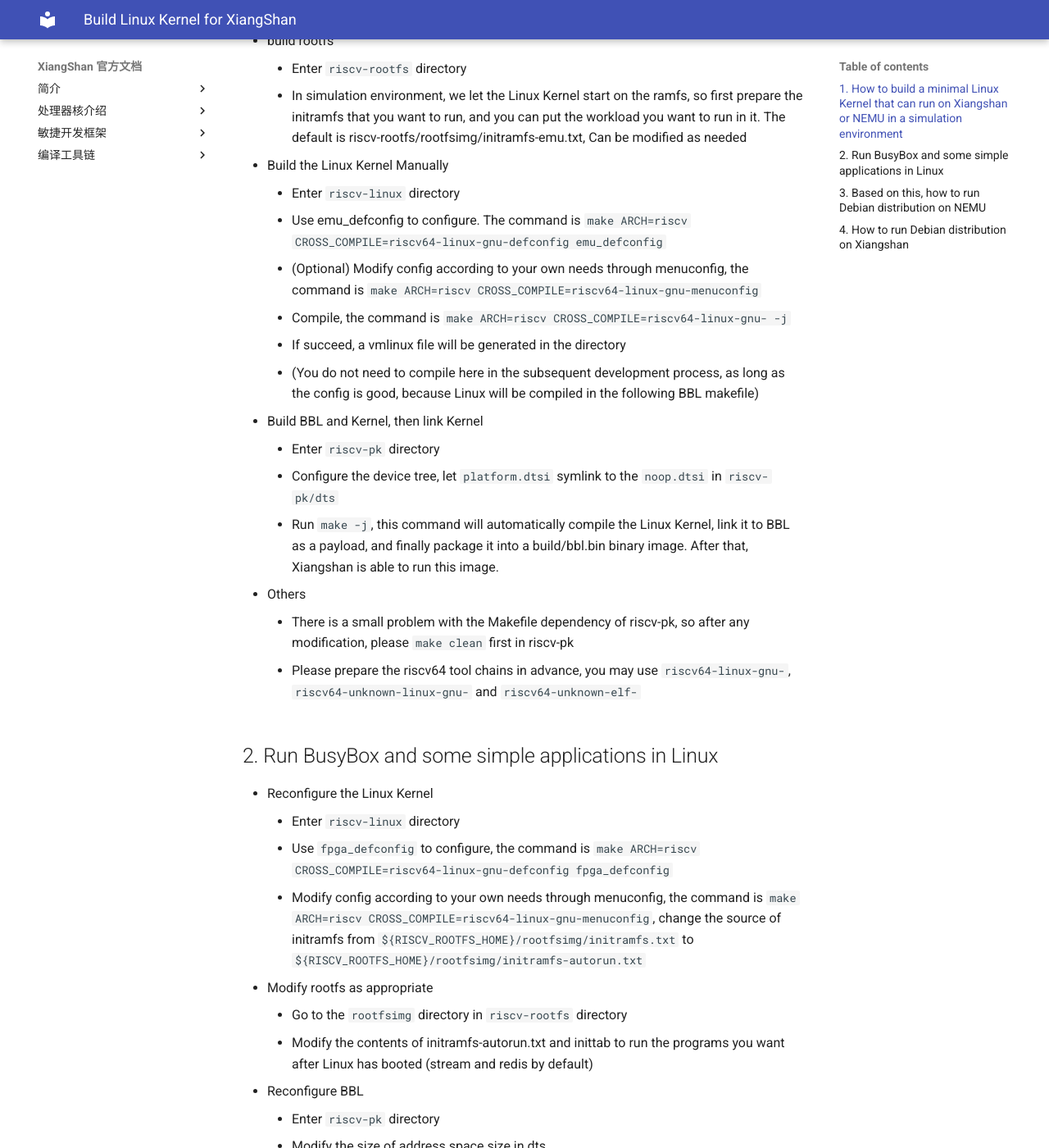
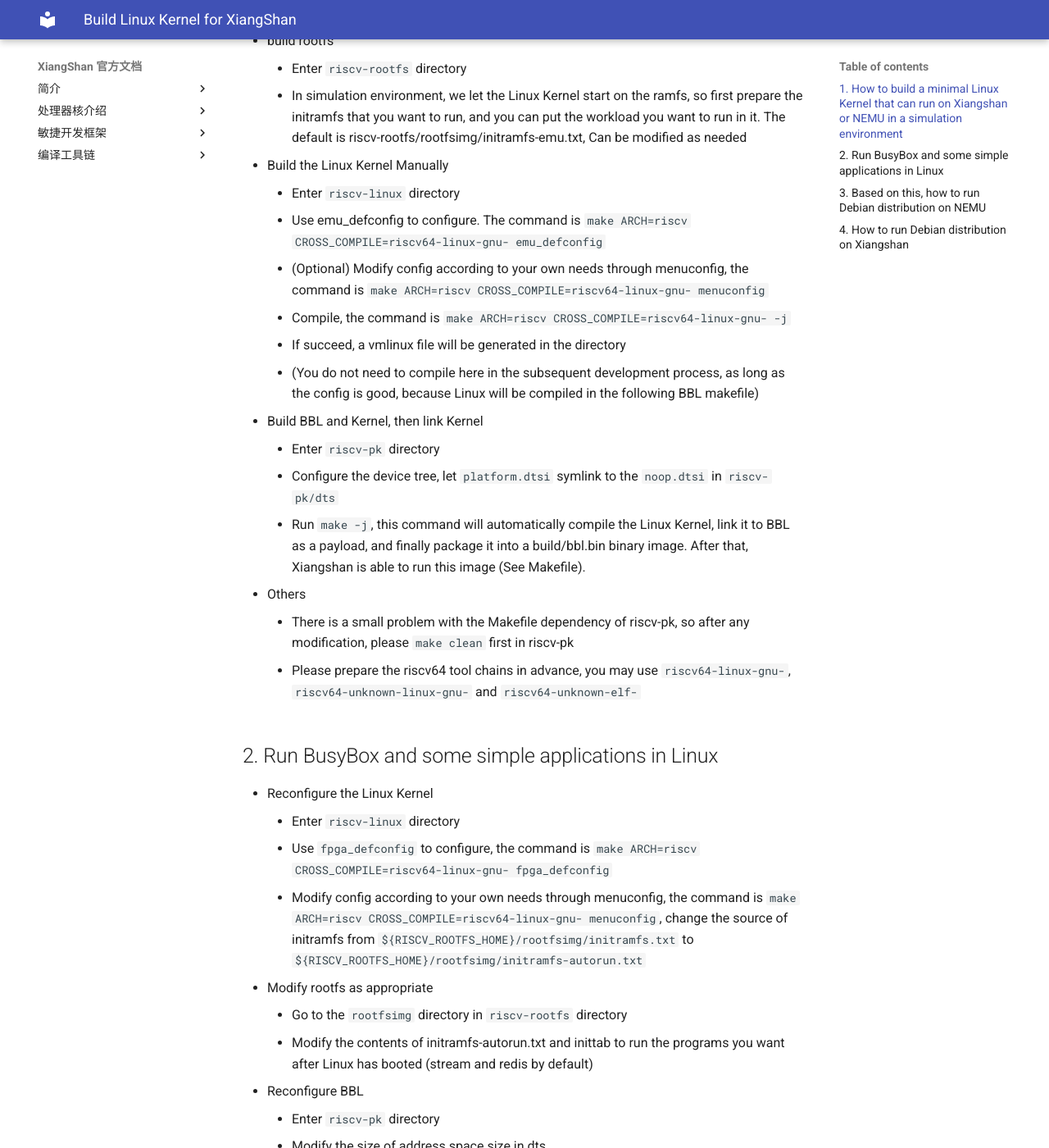
Before and after one commit to OpenXiangShan/XiangShan-doc, an MkDocs documentation site: the page built from docs/tools/linux-kernel-for-xs-en.md, in a window 1280 px wide and 1400 px high, scrolled down 734 px. Shown: the whole window at 82% size. Built offline with MkDocs 1.6.1 and Material for MkDocs 9.7.7, drawn with Linux system fonts in a browser that asks for light colours; some of the changed text lies outside the part shown.

Commit message:
doc,tools: update linux-kernel-en to zh version (#23)
* tools/linux-kernel: update some commands

* compiler/gnu_toolchain-en: fix typo

```diff
--- a/docs/tools/linux-kernel-for-xs-en.md
+++ b/docs/tools/linux-kernel-for-xs-en.md
@@ -21,15 +21,15 @@
     - In simulation environment, we let the Linux Kernel start on the ramfs, so first prepare the initramfs that you want to run, and you can put the workload you want to run in it. The default is riscv-rootfs/rootfsimg/initramfs-emu.txt, Can be modified as needed
 - Build the Linux Kernel Manually
     - Enter `riscv-linux` directory
-    - Use emu_defconfig to configure. The command is `make ARCH=riscv CROSS_COMPILE=riscv64-linux-gnu-defconfig emu_defconfig`
-    - (Optional) Modify config according to your own needs through menuconfig, the command is `make ARCH=riscv CROSS_COMPILE=riscv64-linux-gnu-menuconfig`
+    - Use emu_defconfig to configure. The command is `make ARCH=riscv CROSS_COMPILE=riscv64-linux-gnu- emu_defconfig`
+    - (Optional) Modify config according to your own needs through menuconfig, the command is `make ARCH=riscv CROSS_COMPILE=riscv64-linux-gnu- menuconfig`
     - Compile, the command is `make ARCH=riscv CROSS_COMPILE=riscv64-linux-gnu- -j`
     - If succeed, a vmlinux file will be generated in the directory
     - (You do not need to compile here in the subsequent development process, as long as the config is good, because Linux will be compiled in the following BBL makefile)
 - Build BBL and Kernel, then link Kernel
     - Enter `riscv-pk` directory
     - Configure the device tree, let `platform.dtsi` symlink to the `noop.dtsi` in `riscv-pk/dts`
-    - Run `make -j`, this command will automatically compile the Linux Kernel, link it to BBL as a payload, and finally package it into a build/bbl.bin binary image. After that, Xiangshan is able to run this image.
+    - Run `make -j`, this command will automatically compile the Linux Kernel, link it to BBL as a payload, and finally package it into a build/bbl.bin binary image. After that, Xiangshan is able to run this image (See Makefile).
 
 - Others
     - There is a small problem with the Makefile dependency of riscv-pk, so after any modification, please `make clean` first in riscv-pk
@@ -39,8 +39,8 @@
 
 * Reconfigure the Linux Kernel
     * Enter `riscv-linux` directory
-    * Use `fpga_defconfig` to configure, the command is `make ARCH=riscv CROSS_COMPILE=riscv64-linux-gnu-defconfig fpga_defconfig`
-    * Modify config according to your own needs through menuconfig, the command is `make ARCH=riscv CROSS_COMPILE=riscv64-linux-gnu-menuconfig`, change the source of initramfs from `${RISCV_ROOTFS_HOME}/rootfsimg/initramfs.txt` to `${RISCV_ROOTFS_HOME}/rootfsimg/initramfs-autorun.txt`
+    * Use `fpga_defconfig` to configure, the command is `make ARCH=riscv CROSS_COMPILE=riscv64-linux-gnu- fpga_defconfig`
+    * Modify config according to your own needs through menuconfig, the command is `make ARCH=riscv CROSS_COMPILE=riscv64-linux-gnu- menuconfig`, change the source of initramfs from `${RISCV_ROOTFS_HOME}/rootfsimg/initramfs.txt` to `${RISCV_ROOTFS_HOME}/rootfsimg/initramfs-autorun.txt`
 * Modify rootfs as appropriate
     * Go to the `rootfsimg` directory in `riscv-rootfs` directory
     * Modify the contents of initramfs-autorun.txt and inittab to run the programs you want after Linux has booted (stream and redis by default)
@@ -64,7 +64,7 @@
 
 * Reconfigure the Linux Kernel
     * to the riscv-linux directory
-    * Use debian_defconfig to configure, the command is `make ARCH=riscv CROSS_COMPILE=riscv64-linux-gnu-defconfig debian_defconfig`
+    * Use debian_defconfig to configure, the command is `make ARCH=riscv CROSS_COMPILE=riscv64-linux-gnu- debian_defconfig`
 * Reconfigure BBL
     * Enter `riscv-pk` directory
     * Modify the bootargs in dts
```
Also changed, not shown: docs/compiler/gnu_toolchain-en.md (+1 -1 lines).
